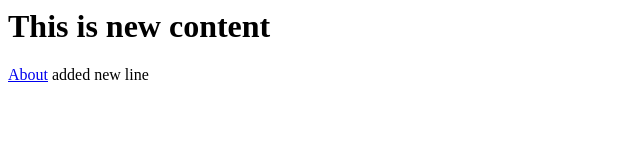
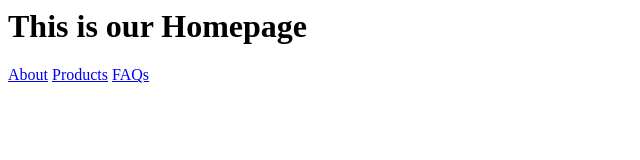
Before and after one commit to ersukhvir/htmlproj, a plain HTML site: page index.html in a window 1280 px wide. Shown: the whole page, without its empty margins (0-640 px from the left). Drawn offline with Linux system fonts and the light colour scheme.

Commit message:
Added links to all pages

```diff
--- a/index.html
+++ b/index.html
@@ -1,3 +1,4 @@
-<h1>This is new content</h1>
+<h1>This is our Homepage</h1>
 <a href="./about.html">About</a>
-added new line
+<a href="./our_products.html">Products</a>
+<a href="./faqs.html">FAQs</a>
```
Also changed, not shown: about.html (+1 -0 lines), faqs.html (+1 -0 lines), our_products.html (+1 -0 lines).
